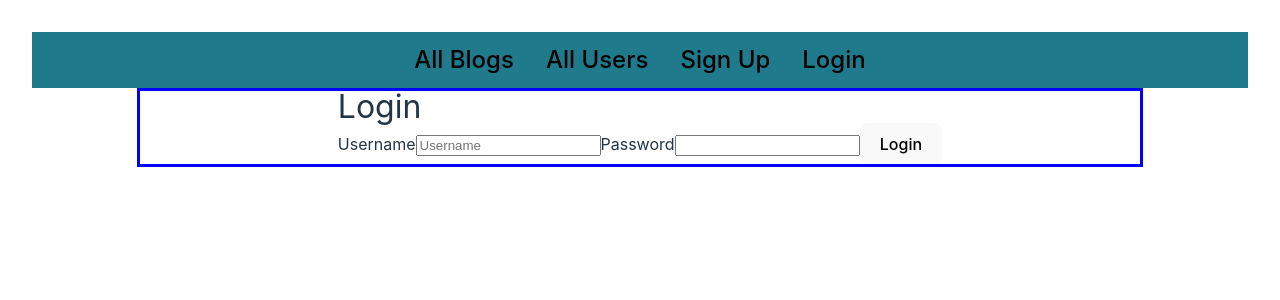
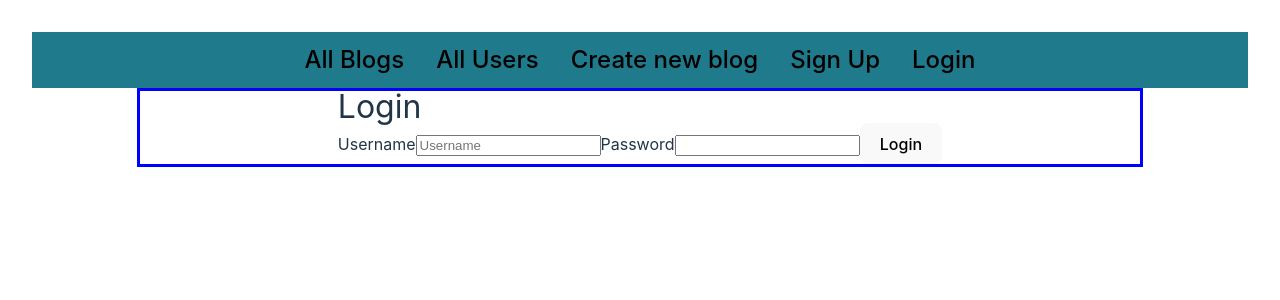
Before and after one commit to LukasDrinkwater/project-blog, a React (Vite) app in the folder frontend-editing/: page /login in a window 1280 px wide. Shown: the top 300 px of the page. Built offline with nearby package versions, Linux system fonts and the light colour scheme; no server answers.

Commit message:
added create new blog link for header

```diff
--- a/frontend-editing/src/components/header/header.jsx
+++ b/frontend-editing/src/components/header/header.jsx
@@ -37,6 +37,7 @@ function Header() {
     <div className="headerContainer">
       <NavLink to="/blogs"> All Blogs</NavLink>
       <NavLink to="/users"> All Users</NavLink>
+      <NavLink to="/blogs/newBlog"> Create new blog</NavLink>
       <NavLink to="/signup"> Sign Up</NavLink>
       {!loggedIn.loggedIn ? (
         <NavLink to="/login"> Login</NavLink>
```
